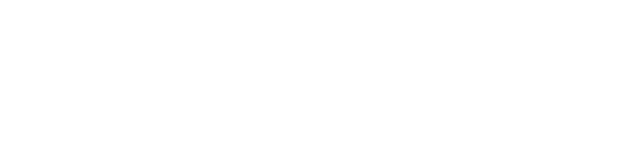
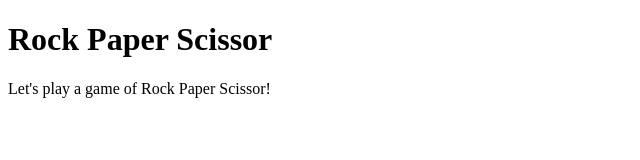
Before and after one commit to Wolff91/RockPaperScissor, a plain HTML site: page index.html in a window 1280 px wide. Shown: the whole page, without its empty margins (0-640 px from the left). Drawn offline with Linux system fonts and the light colour scheme.

Commit message:
file creation + index.html text

```diff
--- a/index.html
+++ b/index.html
@@ -7,10 +7,8 @@
     <title>Rock Paper Scissors</title>
 </head>
 <body>
-
+    <h1>Rock Paper Scissor</h1>
+    <p>Let's play a game of Rock Paper Scissor!</p>
 </body>
 
-<script>
-    console.log("Hello World!");
-</script>
 </html>
```
Also changed, not shown: game.js (added).
